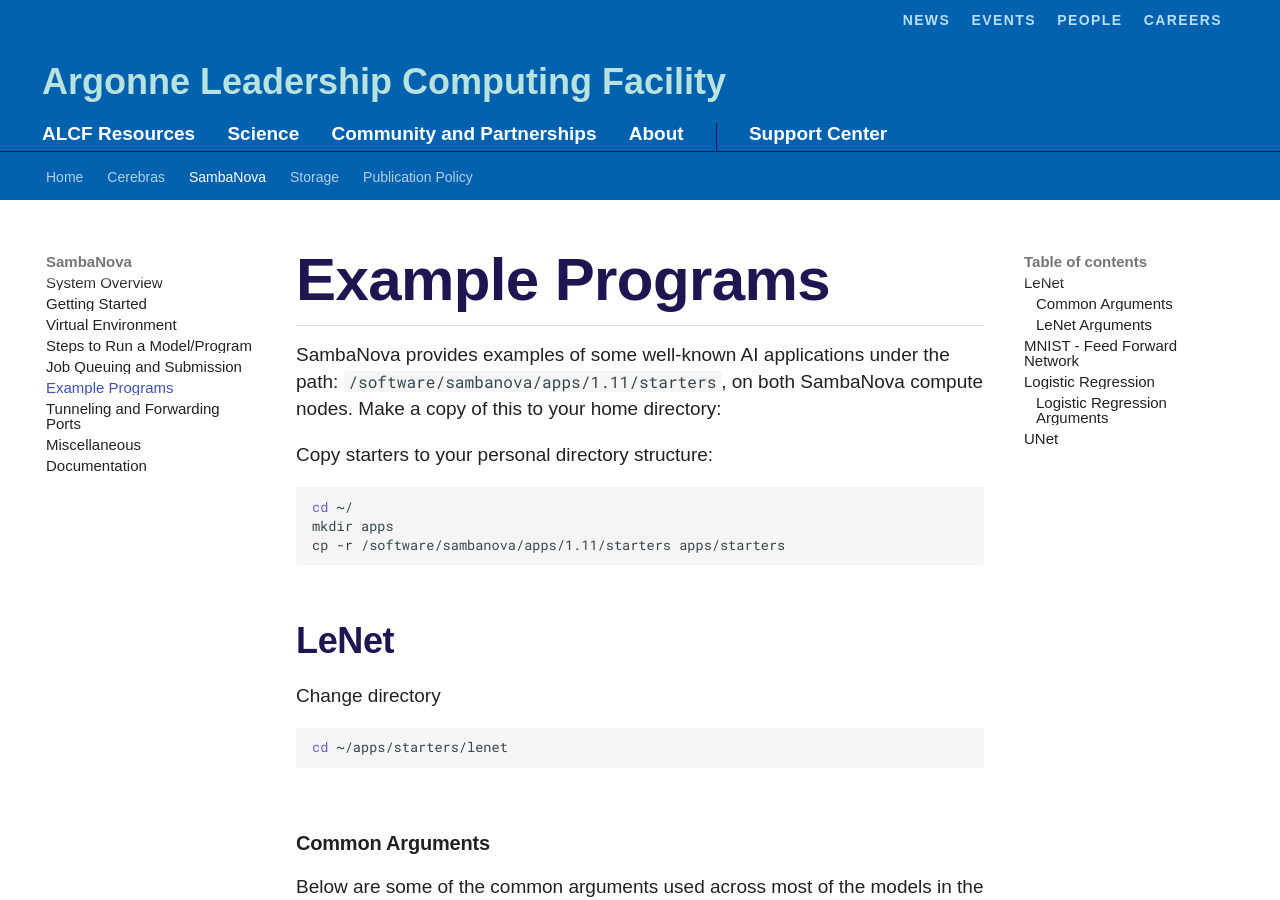
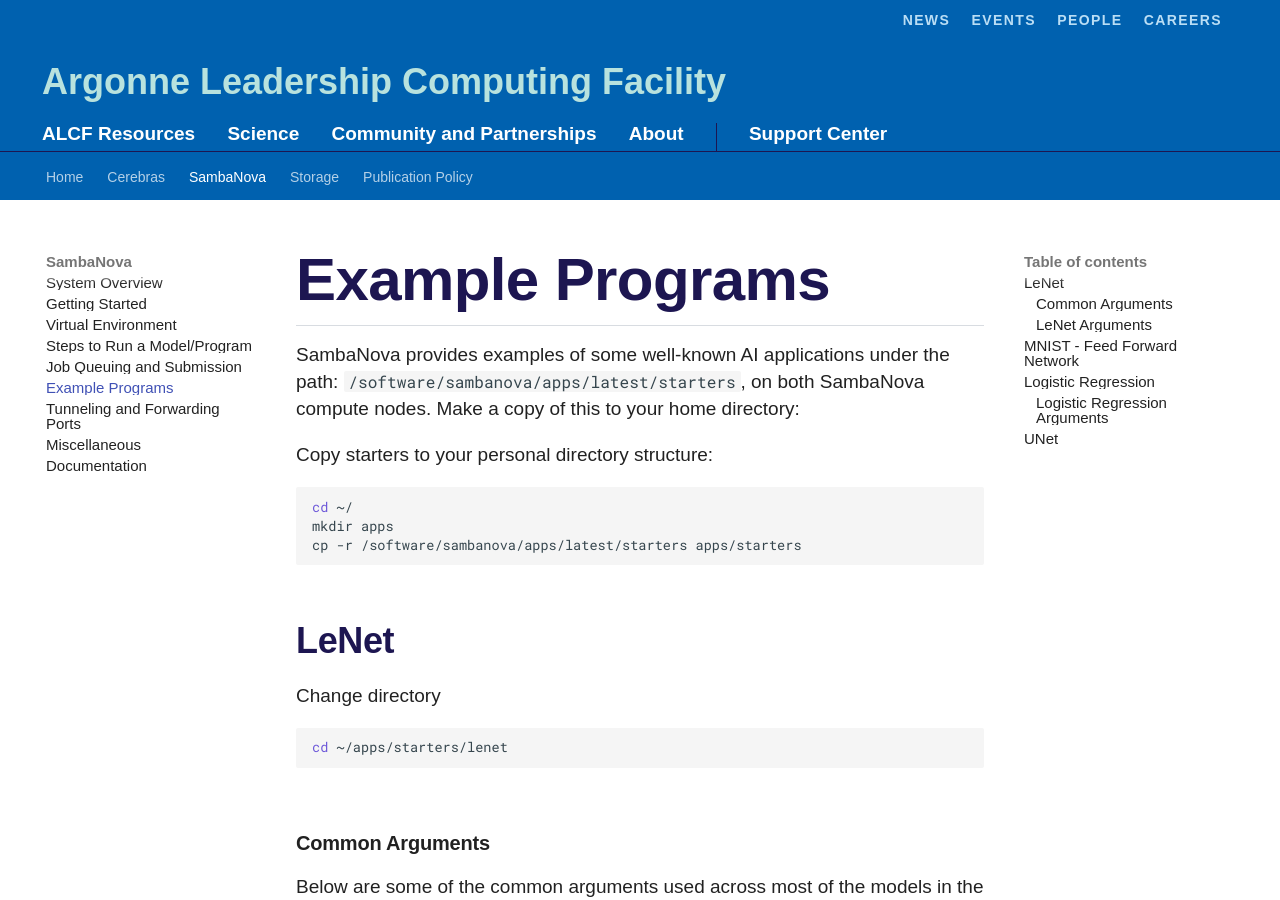
Before and after one commit to argonne-lcf/ai-testbed-userdocs, an MkDocs documentation site: the page built from docs/sambanova/Example-Programs.md, in a window 1280 px wide and 900 px high. Built offline with MkDocs 1.6.1 and Material for MkDocs 9.7.7, drawn with Linux system fonts in a browser that asks for light colours; some web fonts are replaced; comment, search, counter and statistics services are not loaded.

Commit message:
latest starters

````diff
--- a/docs/sambanova/Example-Programs.md
+++ b/docs/sambanova/Example-Programs.md
@@ -1,13 +1,13 @@
 # Example Programs
 
-SambaNova provides examples of some well-known AI applications under the path: `/software/sambanova/apps/1.11/starters`, on both SambaNova compute nodes. Make a copy of this to your home directory:
+SambaNova provides examples of some well-known AI applications under the path: `/software/sambanova/apps/latest/starters`, on both SambaNova compute nodes. Make a copy of this to your home directory:
 
 Copy starters to your personal directory structure:
 
 ```bash
 cd ~/
 mkdir apps
-cp -r /software/sambanova/apps/1.11/starters apps/starters
+cp -r /software/sambanova/apps/latest/starters apps/starters
 ```
 
 ## LeNet
````
